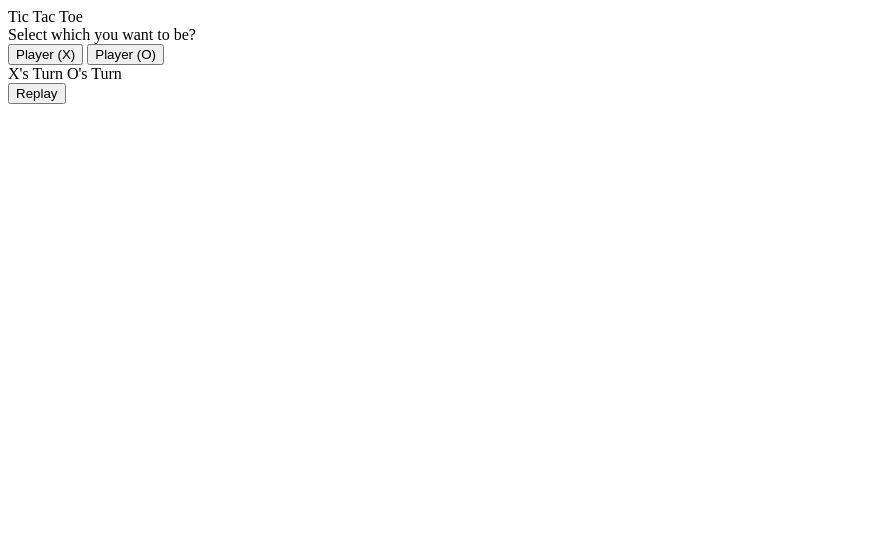
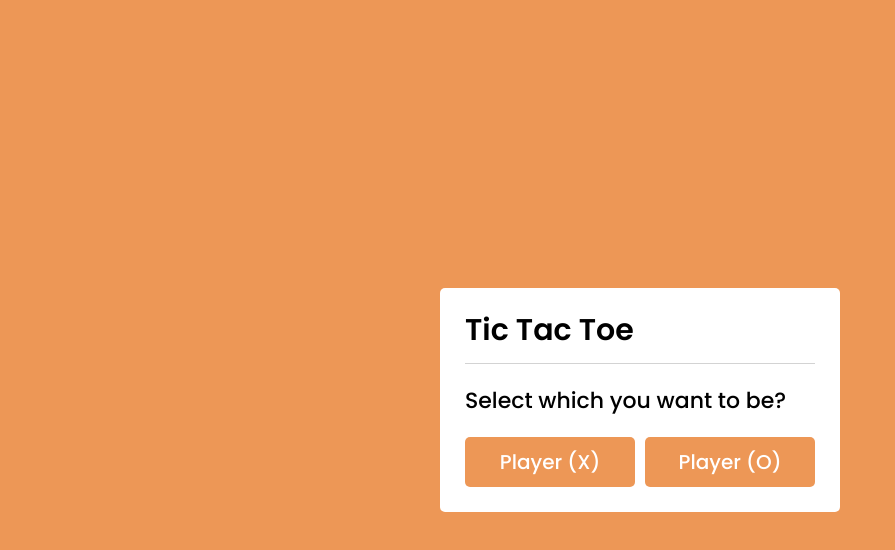
Before and after one commit to Janavi-coder/JS-Mini-Project---1---JavaScript-Mini-Project---0twi7pnqchid, a plain HTML site: page index.html in a window 1280 px wide. Shown: the whole page, without its empty margins (0-895 px from the left). Drawn offline with Linux system fonts and the light colour scheme.

Commit message:
Update index.html

```diff
--- a/index.html
+++ b/index.html
@@ -3,7 +3,7 @@
 <head>
     <meta charset="UTF-8">
     <title>Tic Tac Toe Game </title>
-    <link rel="stylesheet" href="game.css">
+    <link rel="stylesheet" href="style.css">
     <link rel="stylesheet" href="https://cdnjs.cloudflare.com/ajax/libs/font-awesome/5.15.3/css/all.min.css"/>
 </head>
 <body>
@@ -50,6 +50,6 @@
     <div class="won-text"></div>
     <div class="btn"><button>Replay</button></div>
   </div>
-  <script src="game.js"></script>
+  <script src="App.js"></script>
 </body>
 </html>
```
